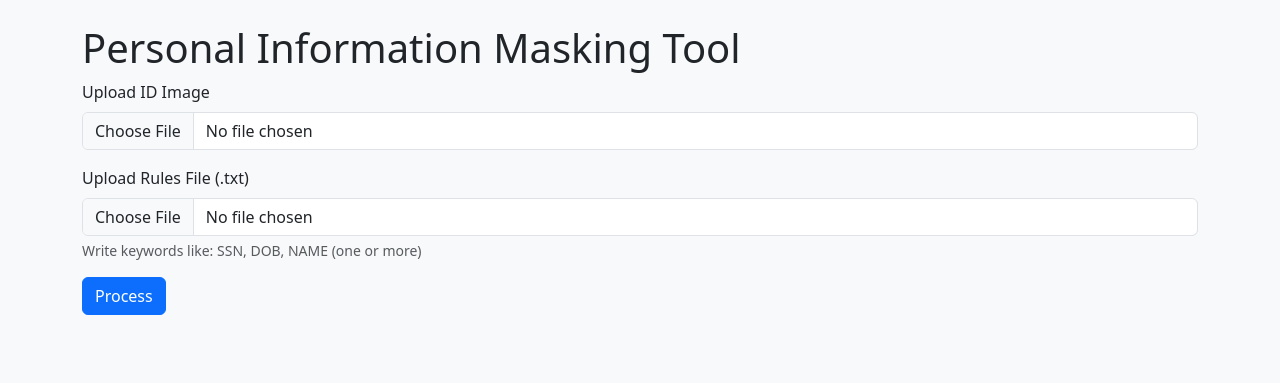
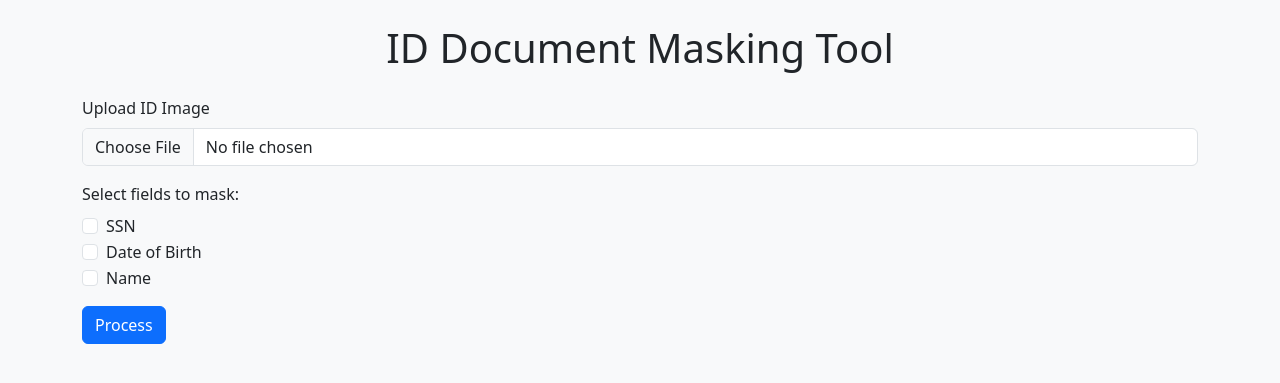
Before and after one commit to nevil2006/masking-tool-in-image-, a Flask app: page / in a window 1280 px wide. Shown: the top 383 px of the page. Run offline with Flask 3, Linux system fonts and the light colour scheme.

Commit message:
index.html

```diff
--- a/templates/index.html
+++ b/templates/index.html
@@ -2,36 +2,52 @@
 <html lang="en">
 <head>
   <meta charset="utf-8">
-  <title>Masking Tool</title>
+  <title>ID Masking Tool</title>
   <link href="https://cdn.jsdelivr.net/npm/bootstrap@5.3.3/dist/css/bootstrap.min.css" rel="stylesheet">
 </head>
 <body class="bg-light">
 <div class="container py-4">
-    <h1>Personal Information Masking Tool</h1>
+  <h1 class="mb-4 text-center"> ID Document Masking Tool</h1>
 
-    <form action="{{ url_for('process') }}" method="post" enctype="multipart/form-data">
+  {% with messages = get_flashed_messages() %}
+    {% if messages %}
+      <div class="alert alert-warning">
+        {% for msg in messages %}
+          <p>{{ msg }}</p>
+        {% endfor %}
+      </div>
+    {% endif %}
+  {% endwith %}
+
+  <form method="POST" enctype="multipart/form-data" action="/process" class="mb-4">
     <div class="mb-3">
       <label class="form-label">Upload ID Image</label>
-        <input class="form-control" type="file" name="image" accept="image/*" required>
+      <input type="file" name="image" accept="image/*" class="form-control" required>
     </div>
 
     <div class="mb-3">
-        <label class="form-label">Upload Rules File (.txt)</label>
-        <input class="form-control" type="file" name="rules" accept=".txt" required>
-        <div class="form-text">Write keywords like: SSN, DOB, NAME (one or more)</div>
+      <label class="form-label">Select fields to mask:</label><br>
+      <div class="form-check">
+        <input class="form-check-input" type="checkbox" name="rules" value="SSN" id="ssn">
+        <label class="form-check-label" for="ssn">SSN</label>
+      </div>
+      <div class="form-check">
+        <input class="form-check-input" type="checkbox" name="rules" value="DOB" id="dob">
+        <label class="form-check-label" for="dob">Date of Birth</label>
+      </div>
+      <div class="form-check">
+        <input class="form-check-input" type="checkbox" name="rules" value="NAME" id="name">
+        <label class="form-check-label" for="name">Name</label>
+      </div>
     </div>
 
-      <button class="btn btn-primary" type="submit">Process</button>
+    <button type="submit" class="btn btn-primary">Process</button>
   </form>
 
   {% if result_url %}
-      <hr>
-      <h2>Result</h2>
-      <img src="{{ result_url }}" class="img-fluid border rounded">
-
-      <div class="mt-2">
-        <a class="btn btn-success" href="{{ result_url }}" download>Download</a>
-      </div>
+    <h3>Result:</h3>
+    <img src="{{ result_url }}" class="img-fluid rounded shadow mb-3" alt="Masked Result">
+    <a href="{{ result_url }}" download class="btn btn-success">Download</a>
   {% endif %}
 </div>
 </body>
```
Lines whose indentation alone changed are shown as unchanged.
